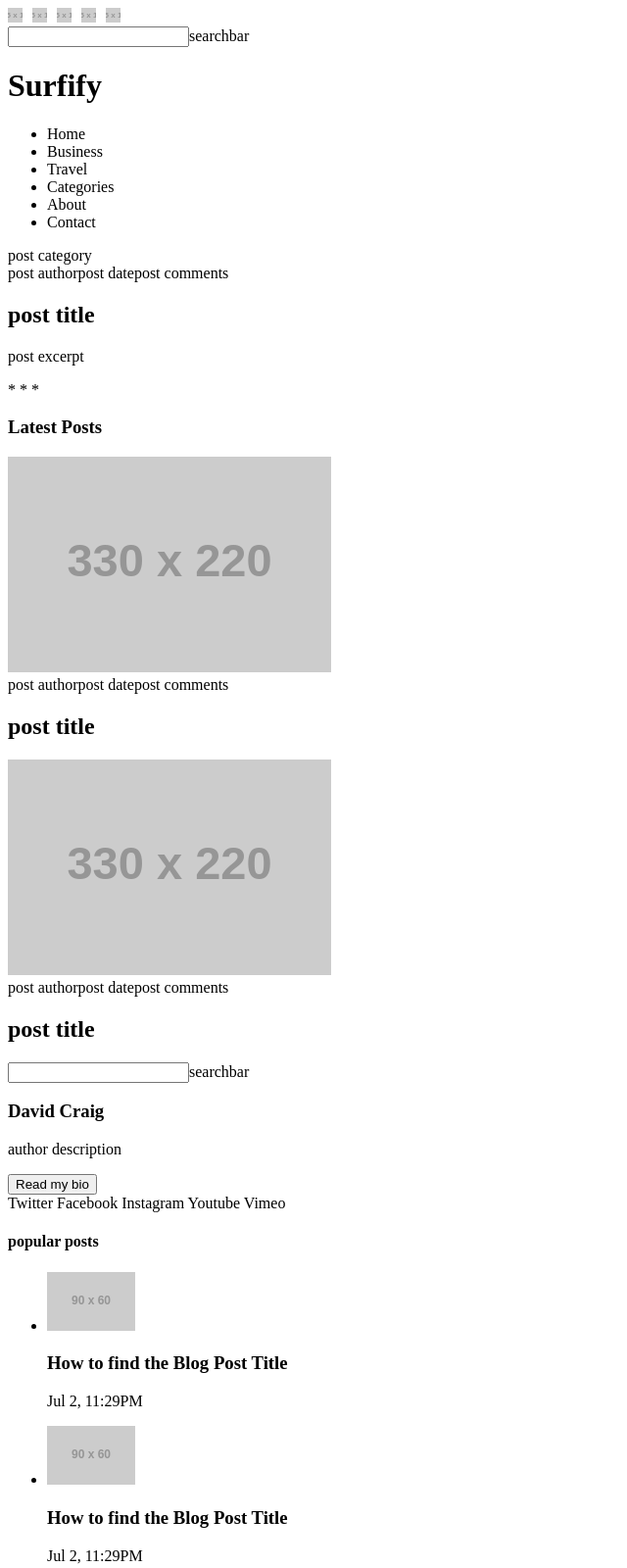
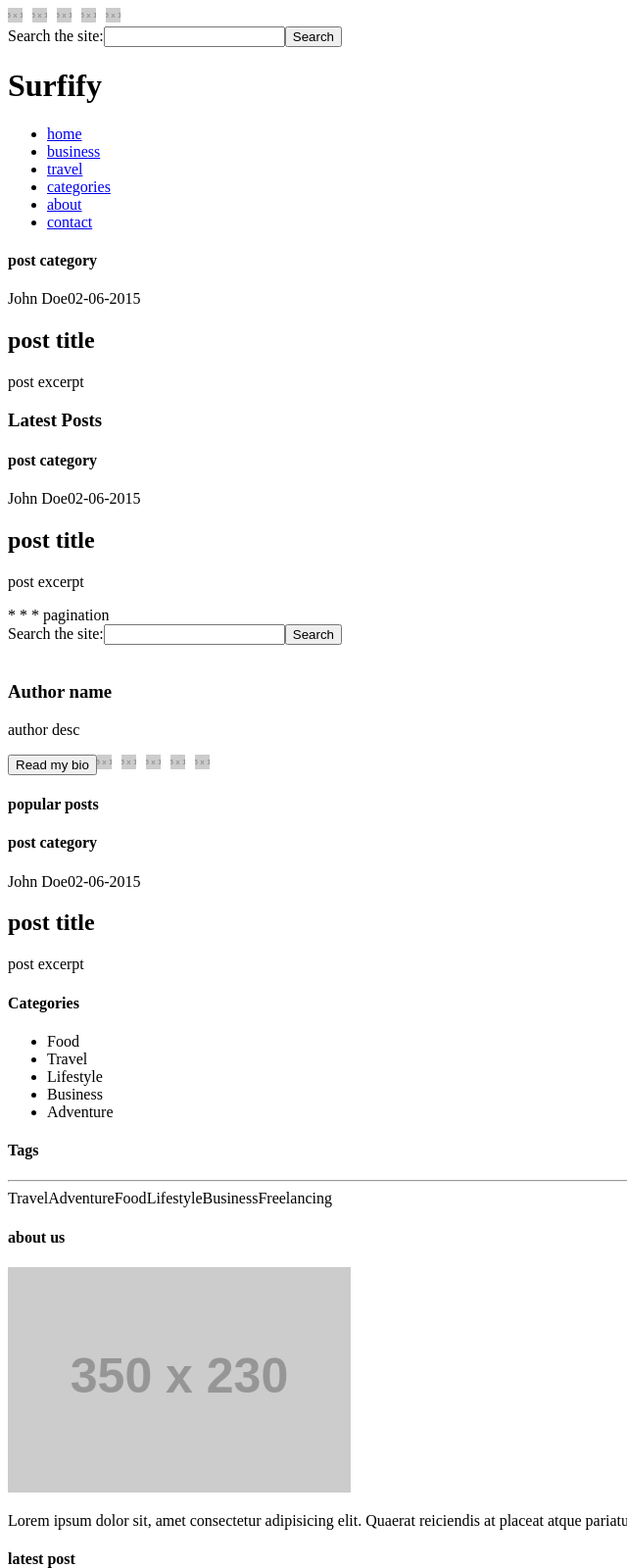
Before and after one commit to sebastian-kopiczko/blog-gatsby, a Gatsby site: page / in a window 1280 px wide. Shown: the top 1600 px of the page at 98% size, without its empty margins (0-640 px from the left). Built offline with nearby package versions, Linux system fonts and the light colour scheme; Gatsby itself is replaced by a stand-in of ours; placeholder pictures from the web are drawn by us.

Commit message:
Create components

```diff
--- /dev/null
+++ b/src/components/author.js
@@ -0,0 +1,14 @@
+import React from "react"
+import SocialIcons from "./socialIcons"
+const Author = props => {
+  return (
+    <div>
+      <img src={props.imageSource} alt={props.imageAlt} />
+      <h3>Author name</h3>
+      <p>author desc</p>
+      <button>Read my bio</button>
+      <SocialIcons />
+    </div>
+  )
+}
+export default Author
--- /dev/null
+++ b/src/components/categories.js
@@ -0,0 +1,15 @@
+import React from "react"
+const Categories = props => {
+  const categories = ["Food", "Travel", "Lifestyle", "Business", "Adventure"]
+  return (
+    <div>
+      <h4>Categories</h4>
+      <ul>
+        {categories.map((category, index) => (
+          <li key={index}>{category}</li>
+        ))}
+      </ul>
+    </div>
+  )
+}
+export default Categories
--- /dev/null
+++ b/src/components/footer.js
@@ -0,0 +1,54 @@
+import React from "react"
+import SocialIcons from "./socialIcons"
+import Navigation from "./navigation"
+
+const Footer = () => {
+  return (
+    <footer>
+      <div>
+        <div>
+          <h4>about us</h4>
+          <img alt="post image" src="https://via.placeholder.com/350x230" />
+          <p>
+            Lorem ipsum dolor sit, amet consectetur adipisicing elit. Quaerat
+            reiciendis at placeat atque pariatur vitae aliquid ea quidem.
+          </p>
+        </div>
+        <div>
+          <h4>latest post</h4>
+          <ul>
+            <li>
+              <img alt="post image" src="https://via.placeholder.com/90x60" />
+              <div>
+                <h3>How to find the Blog Post Title</h3>
+                <p>Jul 2, 11:29PM</p>
+              </div>
+            </li>
+            <li>
+              <img alt="post image" src="https://via.placeholder.com/90x60" />
+              <div>
+                <h3>How to find the Blog Post Title</h3>
+                <p>Jul 2, 11:29PM</p>
+              </div>
+            </li>
+          </ul>
+        </div>
+        <div>
+          <div>
+            <h4>quick links</h4>
+            <Navigation />
+          </div>
+          <div>
+            <h4>social</h4>
+            <SocialIcons />
+          </div>
+        </div>
+      </div>
+      <p>
+        Copyright &copy; 2019 Sebastian Kopiczko | Template design by{" "}
+        <a href="https://colorlib.com/wp/template/wordify/">Colorlib</a>
+      </p>
+    </footer>
+  )
+}
+export default Footer
--- /dev/null
+++ b/src/components/header.js
@@ -0,0 +1,22 @@
+import React from "react"
+import Navigation from "./navigation"
+import SocialIcons from "./socialIcons"
+import SearchBar from "./searchbar"
+
+const Header = () => {
+  return (
+    <header>
+      <div>
+        <div>
+          <SocialIcons />
+        </div>
+        <div>
+          <SearchBar />
+        </div>
+      </div>
+      <h1>Surfify</h1>
+      <Navigation />
+    </header>
+  )
+}
+export default Header
--- /dev/null
+++ b/src/components/icon.js
@@ -0,0 +1,13 @@
+import React from "react"
+
+const Icon = props => {
+  return (
+    <img
+      style={{ marginRight: "10px" }}
+      src="https://via.placeholder.com/15x15"
+      alt={props.title}
+    />
+  )
+}
+
+export default Icon
--- /dev/null
+++ b/src/components/navigation.js
@@ -0,0 +1,33 @@
+import React from "react"
+import { Link } from "gatsby"
+const Navigation = () => {
+  const navItems = [
+    "home",
+    "business",
+    "travel",
+    "categories",
+    "about",
+    "contact",
+  ]
+  return (
+    <nav>
+      <ul>
+        {navItems.map((navItem, index) => {
+          let slug
+          if (navItem === "home") {
+            slug = "/"
+          } else {
+            slug = navItem
+          }
+          return (
+            <li key={index}>
+              <Link to={`/${slug}`}>{navItem}</Link>
+            </li>
+          )
+        })}
+      </ul>
+    </nav>
+  )
+}
+
+export default Navigation
--- /dev/null
+++ b/src/components/post.js
@@ -0,0 +1,19 @@
+import React from "react"
+
+const Post = props => {
+  return (
+    <div>
+      {props.featuredImage && <img alt={props.title} src={props.imageSource} />}
+      <h4>post category</h4>
+      <div>
+        <span>John Doe</span>
+        <span>02-06-2015</span>
+      </div>
+      <div>
+        <h2>post title</h2>
+        <p>post excerpt</p>
+      </div>
+    </div>
+  )
+}
+export default Post
--- /dev/null
+++ b/src/components/postsList.js
@@ -0,0 +1,19 @@
+import React from "react"
+import Post from "./post"
+
+const PostsList = props => {
+  const posts = [{}]
+  return (
+    <div>
+      {posts.map((post, index) => (
+        <Post
+          key={index}
+          title="image title"
+          backgroundImage={true}
+          imageSource="https://via.placeholder.com/330x220"
+        />
+      ))}
+    </div>
+  )
+}
+export default PostsList
--- /dev/null
+++ b/src/components/searchbar.js
@@ -0,0 +1,16 @@
+import React, { Fragment } from "react"
+const SearchBar = () => {
+  return (
+    <Fragment>
+      <label htmlFor="site-search">Search the site:</label>
+      <input
+        type="search"
+        id="site-search"
+        name="search"
+        aria-label="Search through site content"
+      />
+      <button>Search</button>
+    </Fragment>
+  )
+}
+export default SearchBar
--- /dev/null
+++ b/src/components/socialIcons.js
@@ -0,0 +1,15 @@
+import React, { Fragment } from "react"
+import Icon from "./icon"
+
+const SocialIcons = () => {
+  const socialMedia = ["Twitter", "Facebook", "Instagram", "Youtube", "Vimeo"]
+
+  return (
+    <Fragment>
+      {socialMedia.map((item, index) => (
+        <Icon style={{ marginRight: "10px" }} key={index} title={item} />
+      ))}
+    </Fragment>
+  )
+}
+export default SocialIcons
--- /dev/null
+++ b/src/components/tags.js
@@ -0,0 +1,23 @@
+import React from "react"
+const Tags = props => {
+  const tags = [
+    "Travel",
+    "Adventure",
+    "Food",
+    "Lifestyle",
+    "Business",
+    "Freelancing",
+  ]
+  return (
+    <div>
+      <h4>Tags</h4>
+      <hr />
+      <div>
+        {tags.map((tag, index) => (
+          <span key={index}>{tag}</span>
+        ))}
+      </div>
+    </div>
+  )
+}
+export default Tags
--- a/src/pages/index.js
+++ b/src/pages/index.js
@@ -1,210 +1,36 @@
 import React from "react"
+import Header from "../components/header"
+import SearchBar from "../components/searchbar"
+import Tags from "../components/tags"
+import Categories from "../components/categories"
+import Footer from "../components/footer"
+import PostsList from "../components/postsList"
+import Author from "../components/author"
 
 const IndexPage = () => {
-  const navItems = [
-    "Home",
-    "Business",
-    "Travel",
-    "Categories",
-    "About",
-    "Contact",
-  ]
-  const tags = [
-    "Travel",
-    "Adventure",
-    "Food",
-    "Lifestyle",
-    "Business",
-    "Freelancing",
-  ]
-  const socialItems = ["Twitter", "Facebook", "Instagram", "Youtube", "Vimeo"]
+  const featuredPosts = [{}, {}]
+  const latestPosts = [{}, {}, {}]
+  const popularPosts = [{}, {}, {}]
   return (
     <div>
-      <header>
-        <div>
-          <div>
-            {socialItems.map((socialItem, index) => (
-              <img
-                style={{ marginRight: "10px" }}
-                key={index}
-                src="https://via.placeholder.com/15x15"
-              />
-            ))}
-          </div>
-          <div>
-            <input type="search" name="" id="" />
-            searchbar
-          </div>
-        </div>
-        <h1>Surfify</h1>
-        <nav>
-          <ul>
-            {navItems.map((navItem, index) => (
-              <li key={index}>{navItem}</li>
-            ))}
-          </ul>
-        </nav>
-      </header>
+      <Header />
+      <PostsList list={featuredPosts} />
       <div>
-        <div>post category</div>
-        <div>
-          <span>post author</span>
-          <span>post date</span>
-          <span>post comments</span>
-        </div>
-        <div>
-          <h2>post title</h2>
-          <p>post excerpt</p>
-        </div>
-
-        <div>* * *</div>
+        <h3>Latest Posts</h3>
+        <PostsList list={latestPosts} />
+        <div>* * * pagination</div>
       </div>
       <div>
-        <h3>Latest Posts</h3>
-        <div>
-          <div>
-            <img alt="post image" src="https://via.placeholder.com/330x220" />
-            <div>
-              <div>
-                <span>post author</span>
-                <span>post date</span>
-                <span>post comments</span>
-              </div>
-              <h2>post title</h2>
-            </div>
-          </div>
-          <div>
-            <img alt="post image" src="https://via.placeholder.com/330x220" />
-            <div>
-              <div>
-                <span>post author</span>
-                <span>post date</span>
-                <span>post comments</span>
-              </div>
-              <h2>post title</h2>
-            </div>
-          </div>
-        </div>
+        <SearchBar />
       </div>
+      <Author />
       <div>
-        <input type="search" name="" id="" />
-        searchbar
+        <h4>popular posts</h4>
+        <PostsList list={popularPosts} />
       </div>
-      <div>
-        <h3>David Craig</h3>
-        <p>author description</p>
-        <button>Read my bio</button>
-        <div>
-          {socialItems.map((socialItem, index) => (
-            <span key={index}>{socialItem} </span>
-          ))}
-        </div>
-        <div>
-          <h4>popular posts</h4>
-          <ul>
-            <li>
-              <img alt="post image" src="https://via.placeholder.com/90x60" />
-              <div>
-                <h3>How to find the Blog Post Title</h3>
-                <p>Jul 2, 11:29PM</p>
-              </div>
-            </li>
-            <li>
-              <img alt="post image" src="https://via.placeholder.com/90x60" />
-              <div>
-                <h3>How to find the Blog Post Title</h3>
-                <p>Jul 2, 11:29PM</p>
-              </div>
-            </li>
-          </ul>
-          <div>
-            <div></div>
-          </div>
-        </div>
-        <div>
-          <h4>Categories</h4>
-          <ul>
-            <li>Food</li>
-            <li>Travel</li>
-            <li>Lifestyle</li>
-            <li>Business</li>
-            <li>Adventure</li>
-          </ul>
-        </div>
-        <div>
-          <h4>Tags</h4>
-          <hr />
-          <div>
-            {tags.map((tag, index) => (
-              <span key={index}>{tag}</span>
-            ))}
-          </div>
-        </div>
-        <footer>
-          <div>
-            <div>
-              <h4>about us</h4>
-              <img alt="post image" src="https://via.placeholder.com/350x230" />
-              <p>
-                Lorem ipsum dolor sit, amet consectetur adipisicing elit.
-                Quaerat reiciendis at placeat atque pariatur vitae aliquid ea
-                quidem.
-              </p>
-            </div>
-            <div>
-              <h4>latest post</h4>
-              <ul>
-                <li>
-                  <img
-                    alt="post image"
-                    src="https://via.placeholder.com/90x60"
-                  />
-                  <div>
-                    <h3>How to find the Blog Post Title</h3>
-                    <p>Jul 2, 11:29PM</p>
-                  </div>
-                </li>
-                <li>
-                  <img
-                    alt="post image"
-                    src="https://via.placeholder.com/90x60"
-                  />
-                  <div>
-                    <h3>How to find the Blog Post Title</h3>
-                    <p>Jul 2, 11:29PM</p>
-                  </div>
-                </li>
-              </ul>
-            </div>
-            <div>
-              <div>
-                <h4>quick links</h4>
-                <nav>
-                  <ul>
-                    {navItems.map((navItem, index) => (
-                      <li key={index}>{navItem}</li>
-                    ))}
-                  </ul>
-                </nav>
-              </div>
-              <div>
-                <h4>social</h4>
-                <nav>
-                  <ul>
-                    {socialItems.map((socialItem, index) => (
-                      <li key={index}>{socialItem}</li>
-                    ))}
-                  </ul>
-                </nav>
-              </div>
-            </div>
-          </div>
-          <p>
-            Copyright &copy; 2019 Sebastian Kopiczko | Template design by{" "}
-            <a href="https://colorlib.com/wp/template/wordify/">Colorlib</a>
-          </p>
-        </footer>
-      </div>
+      <Categories />
+      <Tags />
+      <Footer />
     </div>
   )
 }
```
Also changed, not shown: src/components/layout.js (added, +12 -0 lines), README.md, src/styles/header.module.scss (added).
